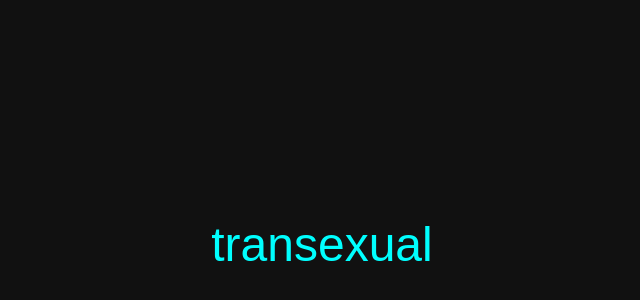
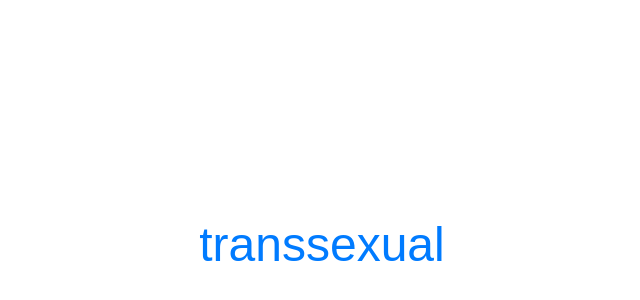
Before and after one commit to natan-mafra/eu-existo-aqui, a plain HTML site: page index.html in a window 1280 px wide. Shown: the part 156-456 px from the top of the page, without its empty margins (318-958 px from the left). Drawn offline with Linux system fonts and the light colour scheme.

Commit message:
Add files via upload

```diff
--- a/script.js
+++ b/script.js
@@ -17,4 +17,4 @@ function updateWord() {
 }
 
 updateWord();
-setInterval(updateWord, 2000);
+setInterval(updateWord, 1000);
--- a/styles.css
+++ b/styles.css
@@ -3,8 +3,8 @@ body {
   justify-content: center;
   align-items: center;
   height: 100vh;
-  background: #111;
-  color: white;
+  background: #fff;
+  color: black;
   font-family: sans-serif;
   margin: 0;
 }
@@ -14,11 +14,11 @@ body {
 }
 
 #word {
-  color: cyan;
+  color: #007BFF;
   text-decoration: none;
   transition: color 0.3s;
 }
 
 #word:hover {
-  color: magenta;
+  color: #0056b3;
 }
```
